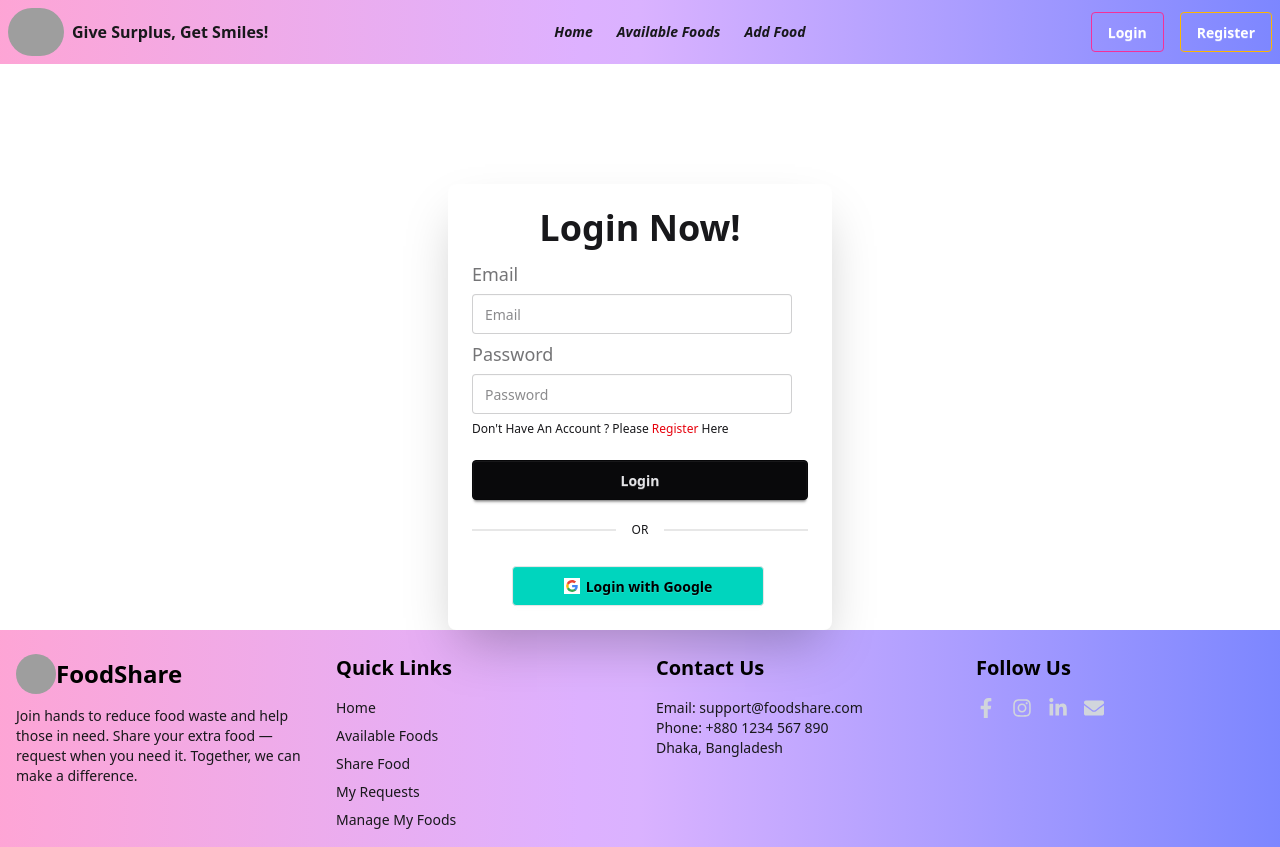
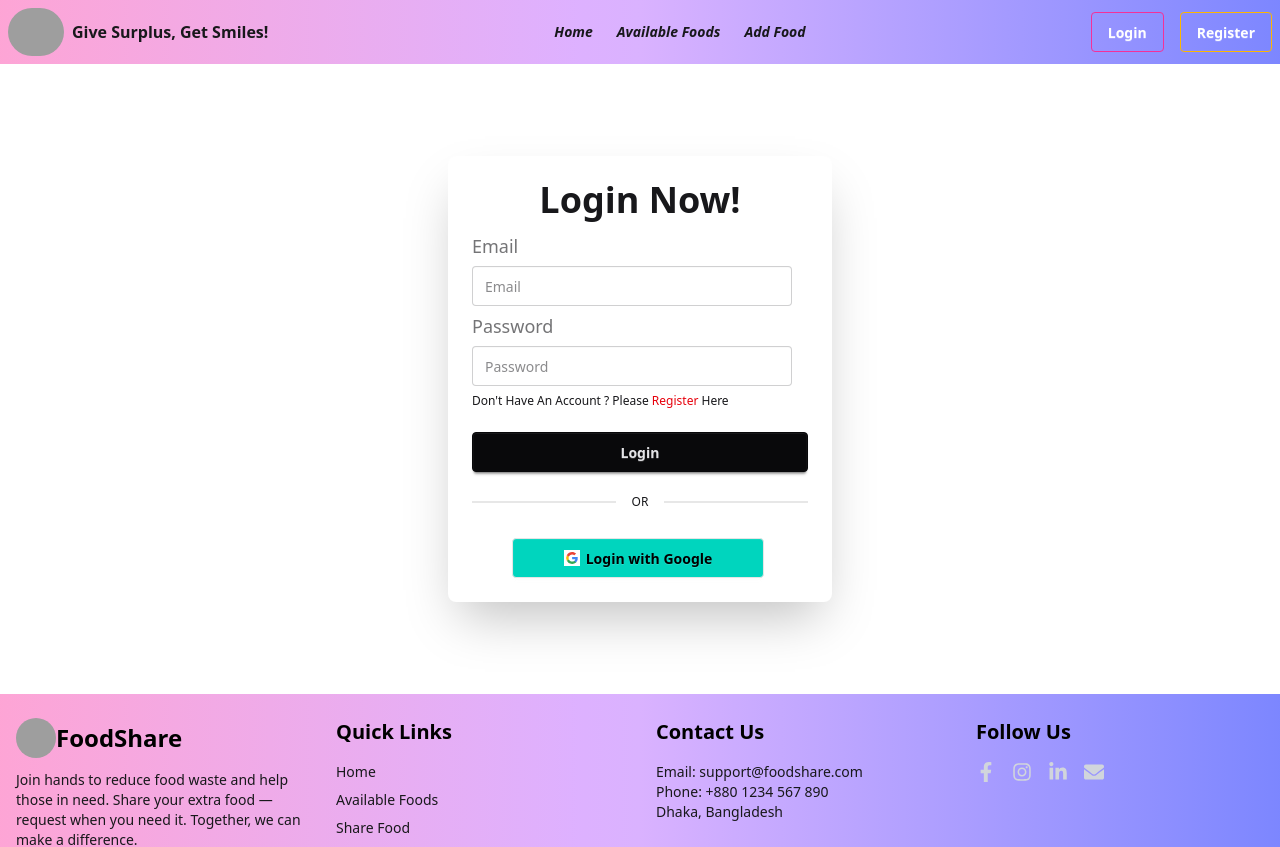
Before and after one commit to Badhonshahrier/food_sharing_web, a React (Vite) app: page /login in a window 1280 px wide. Shown: the top 847 px of the page. Built offline with nearby package versions, Linux system fonts and the light colour scheme; no server answers; grey boxes are pictures that could not be loaded.

Commit message:
adding some improvement of some section and component

```diff
--- a/src/Components/AvailableFoods.jsx
+++ b/src/Components/AvailableFoods.jsx
@@ -104,7 +104,7 @@ const AvailableFoods = () => {
         {foodsToDisplay.map((availableFood, index) => (
           <div
             key={index}
-            className="min-h-[400px] backdrop-blur-md bg-white/60 shadow-xl rounded-3xl overflow-hidden flex flex-col justify-between p-5 hover:shadow-emerald-300 hover:scale-105 transition"
+            className="min-h-[400px] backdrop-blur-md bg-white/60 shadow-xl rounded-3xl overflow-hidden mb-10 flex flex-col justify-between p-5 hover:shadow-emerald-300 hover:scale-105 transition"
           >
             <img
               src={availableFood.imageURL}
--- a/src/Components/Newsletter.jsx
+++ b/src/Components/Newsletter.jsx
@@ -59,7 +59,7 @@ const Newsletter = () => {
           </button>
         </form>
 
-        <p className="mt-5 text-sm text-white">
+        <p className="mt-5 text-sm  text-white">
           We promise to respect your privacy and only send meaningful updates.
         </p>
       </div>
--- a/src/Pages/Login.jsx
+++ b/src/Pages/Login.jsx
@@ -5,7 +5,7 @@ import Swal from "sweetalert2";
 
 const Login = () => {
   const { userLogin, googleLogin } = use(AuthContext);
-const navigate=useNavigate()
+  const navigate = useNavigate();
   const handleLogin = (e) => {
     e.preventDefault();
     const form = e.target;
@@ -20,9 +20,8 @@ const navigate=useNavigate()
           showConfirmButton: false,
           timer: 1000,
         });
-        navigate("/")
+        navigate("/");
         console.log(result);
-
       })
       .catch((error) => {
         Swal.fire({
@@ -45,7 +44,7 @@ const navigate=useNavigate()
           showConfirmButton: false,
           timer: 1000,
         });
-        navigate('/')
+        navigate("/");
         console.log(result);
       })
       .catch((error) => {
@@ -54,8 +53,11 @@ const navigate=useNavigate()
   };
 
   return (
-    <div className="card bg-base-100 w-full max-w-sm mx-auto mt-30 shrink-0 shadow-2xl">
-      <div className="card-body">
+    <div
+      className="card bg-base-100 max-w-sm mx-auto my-23
+     shrink-0 shadow-2xl"
+    >
+      <div className="card-body ">
         <h1 className="text-4xl text-center font-extrabold">Login Now!</h1>
         <form onSubmit={handleLogin} className="fieldset">
           <label className="label text-lg font-medium">Email</label>
@@ -87,7 +89,7 @@ const navigate=useNavigate()
         <button
           type="submit"
           onClick={handleGoogle}
-          className="btn  w-3/4 ml-10 bg-teal-400 text-black border-[#e5e5e5]"
+          className="btn w-3/4 ml-10 bg-teal-400 text-black border-[#e5e5e5]"
         >
           <svg
             aria-label="Google logo"
--- a/src/Pages/Register.jsx
+++ b/src/Pages/Register.jsx
@@ -61,7 +61,7 @@ const Register = () => {
   };
 
   return (
-    <div className="card bg-base-100 mt-20 w-full mx-auto max-w-sm shrink-0 shadow-2xl">
+    <div className="card bg-base-100 my-20 w-full mx-auto max-w-sm shrink-0 shadow-2xl">
       <div className="card-body">
         <h1 className="text-4xl font-extrabold text-center">Register Now!</h1>
         <form onSubmit={handleRegister} className="fieldset">
--- a/src/Pages/View_Details.jsx
+++ b/src/Pages/View_Details.jsx
@@ -21,7 +21,7 @@ const View_Details = () => {
       </div>
 
       {data ? (
-        <div className="max-w-3xl mx-auto bg-white border border-green-50 rounded-xl shadow-lg">
+        <div className="max-w-3xl mx-auto bg-white border border-green-50 rounded-xl mb-10 shadow-lg">
           <img
             src={data.imageURL}
             alt={data.name}
```
